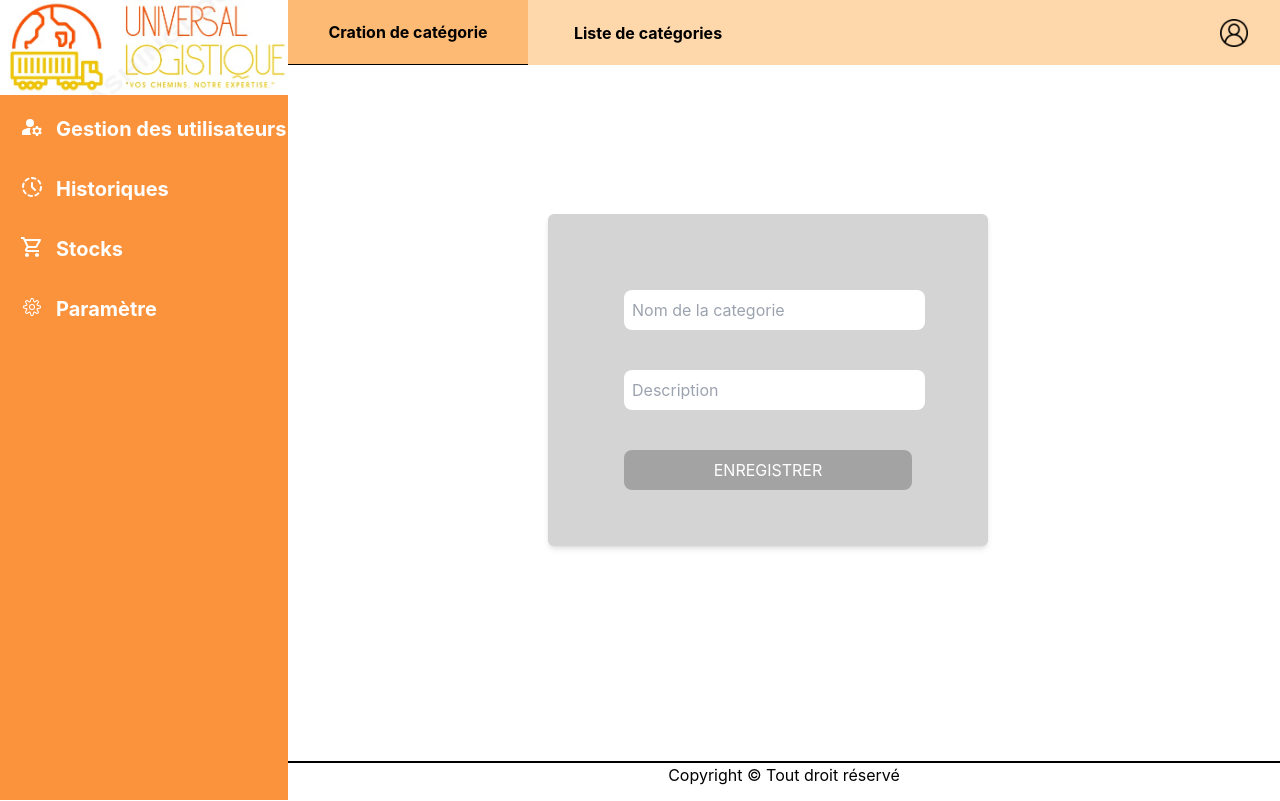
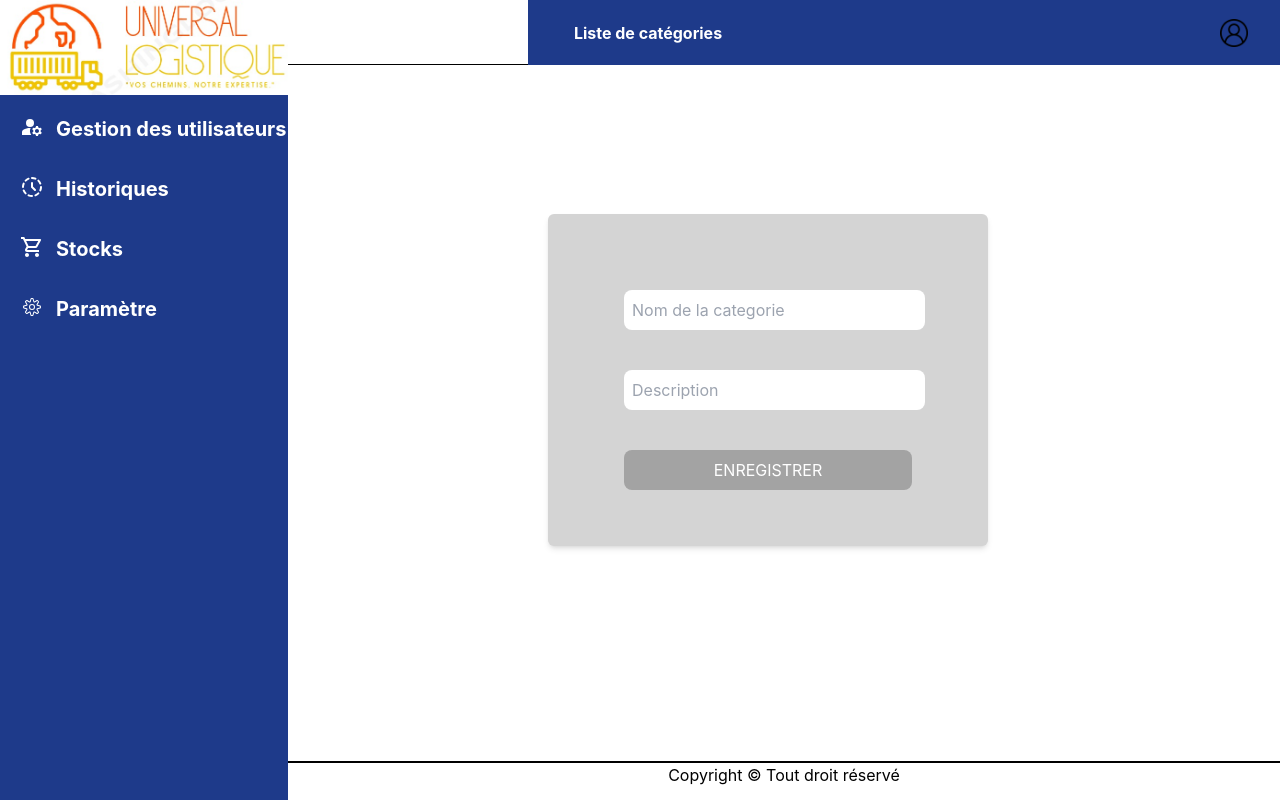
Before and after one commit to loulou-gif/gestionnaire, a React (Create React App) app: page /categories in a window 1280 px wide. Built offline with nearby package versions, Linux system fonts and the light colour scheme.

Commit message:
color modifs

```diff
--- a/src/components/Header/NavBar/Bouttons.js
+++ b/src/components/Header/NavBar/Bouttons.js
@@ -11,17 +11,17 @@ const Buttons = ({ activeTab, openTab }) => {
   return (
     <div>
       <header className="ml-72 w-10/11">
-        <div className="bg-orange-200">
+        <div className="bg-blue-900">
           <nav className="flex justify-between items-center h-full">
             <div className="flex justify-normal items-center h-full">
               <div
-                className={`font-bold w-60 text-center pt-5 pb-5 hover:bg-orange-300 hover:border-b hover:border-black cursor-pointer ${activeTab === 'tab1' ? 'bg-orange-300 hover:border-b border-b border-black cursor-pointer' : ''}`}
+                className={`font-bold w-60 text-center text-white pt-5 pb-5 hover:bg-white hover:border-b hover:text-black hover:border-black cursor-pointer ${activeTab === 'tab1' ? 'bg-white hover:border-b border-b text-black  border-black cursor-pointer' : ''}`}
                 onClick={() => openTab('tab1')}
               >
                 Création de compte
               </div>
               <div
-                className={`font-bold w-60 text-center pt-5 pb-5 hover:bg-orange-300 hover:border-b hover:border-black cursor-pointer ${activeTab === 'tab2' ? 'bg-orange-300 hover:border-b border-b border-black cursor-pointer' : ''}`}
+                className={`font-bold w-60 text-center text-white pt-5 pb-5 hover:bg-white hover:border-b hover:text-black hover:border-black cursor-pointer ${activeTab === 'tab2' ? 'bg-white hover:border-b border-b text-black border-black cursor-pointer' : ''}`}
                 onClick={() => openTab('tab2')}
               >
                 Liste des utilisateurs
--- a/src/components/Header/NavBar/Categories.js
+++ b/src/components/Header/NavBar/Categories.js
@@ -8,17 +8,17 @@ const Buttons = ({ activeTab, openTab }) => {
   return (
     <div>
       <header className="ml-72 w-10/11">
-        <div className="bg-orange-200">
+        <div className="bg-blue-900">
           <nav className="flex justify-between items-center h-full">
             <div className="flex justify-normal items-center h-full">
               <div
-                className={`font-bold w-60 text-center pt-5 pb-5 hover:bg-orange-300 hover:border-b hover:border-black cursor-pointer ${activeTab === 'tab1' ? 'bg-orange-300 hover:border-b border-b border-black cursor-pointer' : ''}`}
+                className={`font-bold w-60 text-center text-white pt-5 pb-5 hover:bg-white hover:border-b hover:text-black cursor-pointer ${activeTab === 'tab1' ? 'bg-white hover:border-b border-b text-black border-black cursor-pointer' : ''}`}
                 onClick={() => openTab('tab1')}
               >
                 Cration de catégorie
               </div>
               <div
-                className={`font-bold w-60 text-center pt-5 pb-5 hover:bg-orange-300 hover:border-b hover:border-black cursor-pointer ${activeTab === 'tab2' ? 'bg-orange-300 hover:border-b border-b border-black cursor-pointer' : ''}`}
+                className={`font-bold w-60 text-center text-white pt-5 pb-5 hover:bg-white hover:border-b hover:text-black cursor-pointer ${activeTab === 'tab2' ? 'bg-white hover:border-b border-b text-black border-black cursor-pointer' : ''}`}
                 onClick={() => openTab('tab2')}
               >
                 Liste de catégories
--- a/src/components/Latteralbar/SuperAdmin.js
+++ b/src/components/Latteralbar/SuperAdmin.js
@@ -24,7 +24,7 @@ function SuperAdmin() {
             <div className=" flex justify-normal">
                 <div className="">
 
-                    <div className="latteral w-72  h-screen bg-orange-400">
+                    <div className="latteral w-72  h-screen bg-blue-900">
                         <nav className=" ">
 
                             <div className="text-white font-bold text-xl">
@@ -32,48 +32,48 @@ function SuperAdmin() {
                                 <ul className="flex flex-col">
 
                                     <Link to ="/accueil" id="Gest"  >
-                                        <li className='flex select pt-5 pb-3 pl-5 hover:border-r cursor-pointer  hover:border-black  hover:bg-orange-200'>
+                                        <li className='flex select pt-5 pb-3 pl-5 hover:border-r cursor-pointer  hover:border-black  hover:bg-orange-500'>
                                          <MdManageAccounts className="text-2xl mr-3 " />   Gestion des utilisateurs
                                         </li>
                                     </Link>
 
                                     <Link to ="/historique" id="Hist" className="w-72" >
-                                        <li className='flex   select pt-5 pb-3 pl-5 hover:border-r cursor-pointer  hover:border-black  hover:bg-orange-200'>
+                                        <li className='flex   select pt-5 pb-3 pl-5 hover:border-r cursor-pointer  hover:border-black  hover:bg-orange-500'>
                                          < TbHistoryToggle className="text-2xl mr-3 "/>   Historiques
                                         </li>
                                     </Link>
                                     <Link to ="/stock" id="Stoc"  >
-                                        <li className='flex  select pt-5 pb-3 pl-5 hover:border-r cursor-pointer  hover:border-black  hover:bg-orange-200'>
+                                        <li className='flex  select pt-5 pb-3 pl-5 hover:border-r cursor-pointer  hover:border-black  hover:bg-orange-500'>
                                          <MdOutlineLocalGroceryStore className="text-2xl mr-3 " />    Stocks
                                         </li>
                                     </Link>
                                     <li >
-                                        <div className='flex select pt-5 pb-3 pl-5  cursor-pointer hover:border-r hover:border-black  hover:bg-orange-200'onClick={() => setDrop(!drop)}>
+                                        <div className='flex select pt-5 pb-3 pl-5  cursor-pointer hover:border-r hover:border-black  hover:bg-orange-500'onClick={() => setDrop(!drop)}>
                                          <CiSettings className="text-2xl mr-3 "/>     <h3>Paramètre</h3>
                                         </div>
                                         <div className={`drop-menu transition duration-800 ease-out ${drop? 'active ' : 'inactive ' } `}>
                                             <ul>
 
                                                 <Link to ="/parametre" id="para"  >
-                                                    <li className='flex select pt-5 pb-3 pl-5 w-72 hover:border-r cursor-pointer  hover:border-black  hover:bg-orange-200'>
+                                                    <li className='flex select pt-5 pb-3 pl-5 w-72 hover:border-r cursor-pointer  hover:border-black  hover:bg-orange-500'>
                                                     <RiListSettingsFill className="text-xl mr-3 ml-6"/>    Générale
                                                     </li>
                                                 </Link>
 
                                                 <Link to ="/status" id="stat"  >
-                                                    <li className='flex select pt-5 pb-3 pl-5 w-72 hover:border-r cursor-pointer  hover:border-black  hover:bg-orange-200'>
+                                                    <li className='flex select pt-5 pb-3 pl-5 w-72 hover:border-r cursor-pointer  hover:border-black  hover:bg-orange-500'>
                                                     <GrPowerCycle className="text-xl mr-3 ml-6"/>     Status
                                                     </li>
                                                 </Link>
 
                                                 <Link to ="/local" id="local" className="h-full w-full "  >
-                                                    <li className='flex select pt-5 pb-3 pl-5 w-72 hover:border-r cursor-pointer  hover:border-black  hover:bg-orange-200'>
+                                                    <li className='flex select pt-5 pb-3 pl-5 w-72 hover:border-r cursor-pointer  hover:border-black  hover:bg-orange-500'>
                                                      <MdMyLocation className="text-xl mr-3 ml-6 " />    Local
                                                     </li>
                                                 </Link>
 
                                                 <Link to ="/categories" id="cate"   >
-                                                    <li className='flex select pt-5 pb-3 pl-5 w-72 hover:border-r cursor-pointer  hover:border-black  hover:bg-orange-200'>
+                                                    <li className='flex select pt-5 pb-3 pl-5 w-72 hover:border-r cursor-pointer  hover:border-black  hover:bg-orange-500'>
                                                     <MdCategory className="text-xl mr-3 ml-6" />     Categories
                                                     </li>
                                                 </Link>
```
